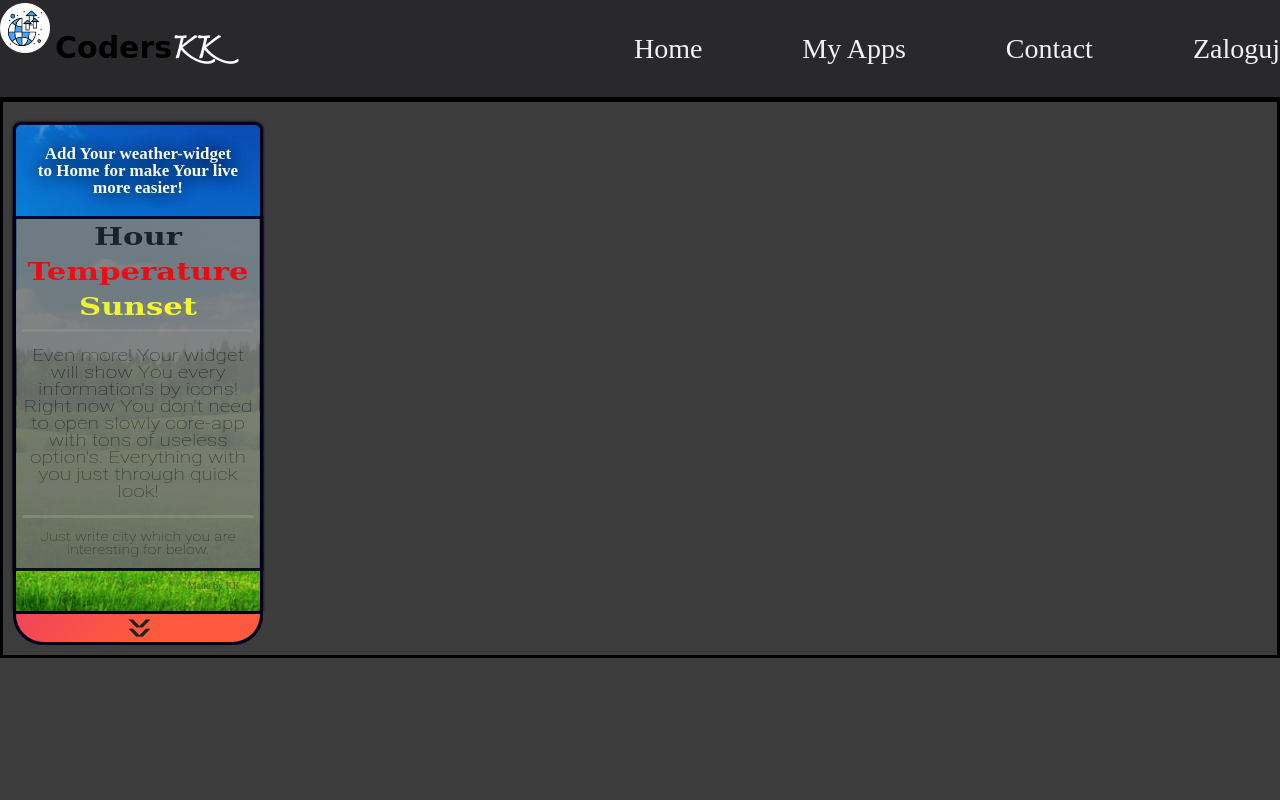
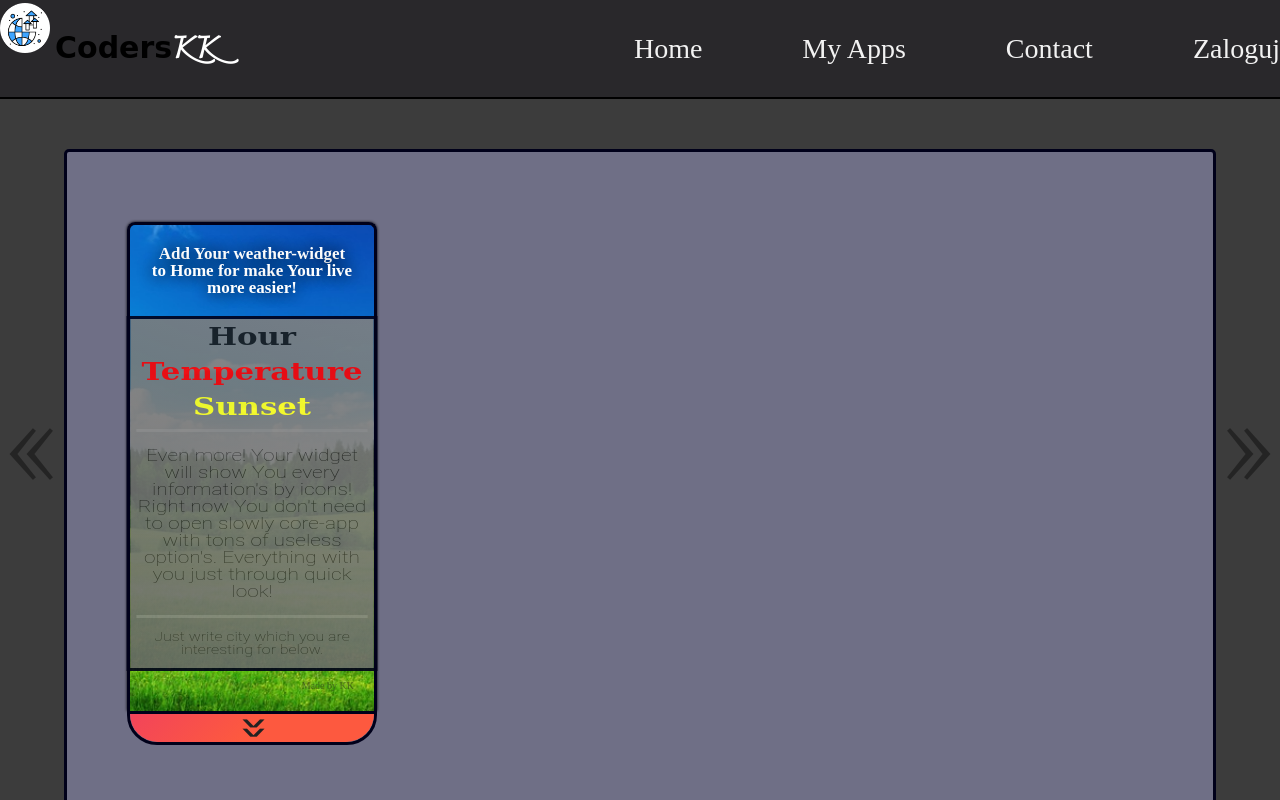
Before and after one commit to Konradk7/react-global-app, a React (Create React App) app: page /my-apps in a window 1280 px wide. Built offline with nearby package versions, Linux system fonts and the light colour scheme.

Commit message:
init slider-styles

```diff
--- a/src/components/MyApps.js
+++ b/src/components/MyApps.js
@@ -1,10 +1,16 @@
 import React from 'react';
 import Weather from "./Weather";
+import arrow from "../images/arrow.png";
 
 function MyApps(props) {
     return (
         <div className="apps-container">
+            <div className="apps-container__btn"><img src={arrow} alt="<<"/></div>
+            <div className="apps-container__slider">
             <Weather/>
+            </div>
+            <div className="apps-container__btn"><img src={arrow} alt=">>"/></div>
+
         </div>
     );
 }
--- a/src/sass/components/_Home.scss
+++ b/src/sass/components/_Home.scss
@@ -12,8 +12,8 @@
     margin: 0 auto;
     box-shadow: 0 0 10px 0 black;
     background: $color-main-background;
-    height: auto;
-    min-height: 100%;
+    //height: auto;
+    height: 100%;
 
   }
 }
--- a/src/sass/components/_MyApps.scss
+++ b/src/sass/components/_MyApps.scss
@@ -1,3 +1,32 @@
 .apps-container {
-  border: 3px solid black;
+  display: flex;
+  align-items: center;
+
+  &__btn{
+    opacity: 40%;
+   &:hover {
+     cursor: pointer;
+
+   }
+    &:first-child{
+      transform: rotate(90deg);
+
+    }
+    &:last-child{
+      transform: rotate(270deg);
+    }
+  }
+  &__slider {
+    margin-top: toRem(50);
+    @extend %border;
+    padding: toRem(50);
+    width: 100%;
+    border-radius: toRem(5);
+    background: $color-header-navBar_elements-hover;
+    //opacity: 50%;
+    :hover {
+      z-index: 1;
+      //opacity: 100%;
+    }
+  }
 }
--- a/src/sass/components/_WeatherForm.scss
+++ b/src/sass/components/_WeatherForm.scss
@@ -28,6 +28,7 @@
     border-radius: toRem(30);
     cursor: pointer;
     background: $color-slide-boxs-shadow;
+
   }
   &-container {
     background-image: url("../../images/weather.jpg");
@@ -62,6 +63,11 @@
       opacity: 90%;
       text-align: center;
       transform: scaleX(1.23);
+      transition: 1s;
+      &:hover{
+        opacity: 100%;
+
+      }
 
       &-footer {
         margin: toRem(12);
```
Also changed, not shown: src/images/arrow.png (added).
